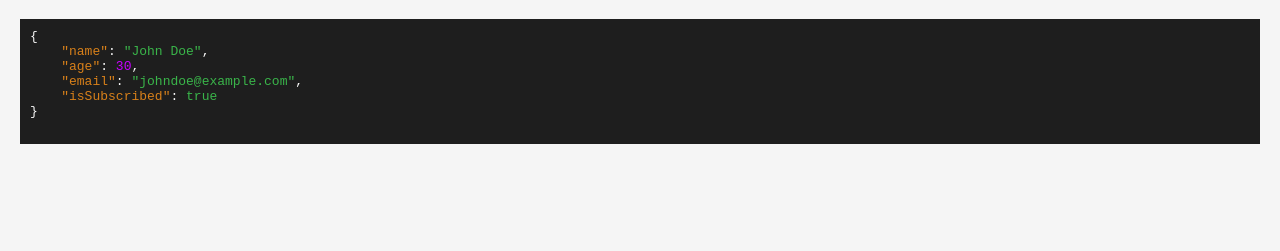
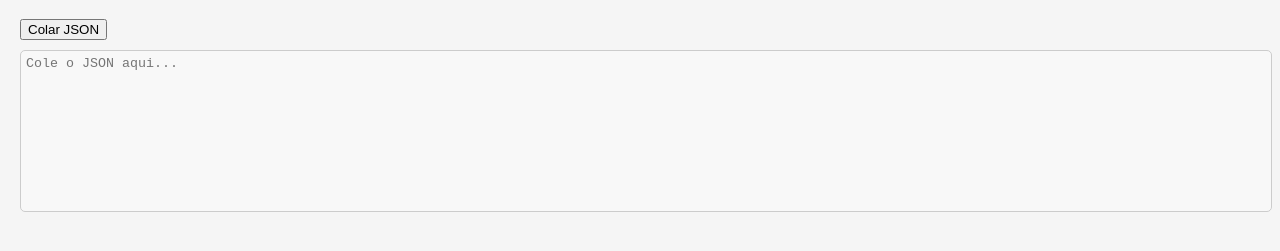
Before and after one commit to AndreLucyo2/html-JSON-editor, a plain HTML site: page index.html in a window 1280 px wide. Shown: the part 61-312 px from the top of the page. Drawn offline with Linux system fonts and the light colour scheme.

Commit message:
versao 003

```diff
--- a/css/style.css
+++ b/css/style.css
@@ -25,3 +25,14 @@ pre {
 .json-number {
     color: #c800ff;
 }
+
+textarea {
+    width: 100%;
+    height: 150px;
+    margin-top: 10px;
+    background-color: #f8f8f8;
+    border: 1px solid #ccc;
+    border-radius: 5px;
+    padding: 5px;
+    resize: none;
+}
--- a/index.html
+++ b/index.html
@@ -8,15 +8,13 @@
 
 <body>
     <h1>Exemplo de Tema de Cores para Blocos de JSON</h1>
-    <div class="json-block">
-        <pre>
-{
-    <span class="json-key">"name"</span>: <span class="json-string">"John Doe"</span>,
-    <span class="json-key">"age"</span>: <span class="json-number">30</span>,
-    <span class="json-key">"email"</span>: <span class="json-string">"johndoe@example.com"</span>,
-    <span class="json-key">"isSubscribed"</span>: <span class="json-string">true</span>
-}
-        </pre>
+    <div>
+        <button onclick="pasteJSON()">Colar JSON</button>
+        <textarea id="jsonInput" placeholder="Cole o JSON aqui..."></textarea>
+    </div>
+
+    <div class="json-block" id="jsonBlock">
+        <!-- O JSON colado será exibido aqui com realce de sintaxe -->
     </div>
 
     <script type="text/javascript" src="./js/jsonFormat.js"></script>
--- a/js/jsonFormat.js
+++ b/js/jsonFormat.js
@@ -1,15 +1,16 @@
-// Syntax highlighting for JSON keys, strings, and numbers using JavaScript
-const jsonBlocks = document.querySelectorAll('.json-block');
+        // Syntax highlighting for JSON keys, strings, and numbers using JavaScript
+        function highlightJSON(json) {
+            const highlightedJSON = json.replace(/(".*?":)/g, '<span class="json-key">$1</span>')
+                .replace(/(".*?")/g, '<span class="json-string">$1</span>')
+                .replace(/(\b\d+\b)/g, '<span class="json-number">$1</span>');
 
-jsonBlocks.forEach((block) => {
-    const lines = block.querySelectorAll('span');
-    lines.forEach((line) => {
-        if (line.classList.contains('json-key')) {
-            line.innerHTML = line.innerHTML.replace(/(".*?":)/g, '<span class="json-key">$1</span>');
-        } else if (line.classList.contains('json-string')) {
-            line.innerHTML = line.innerHTML.replace(/(".*?")/g, '<span class="json-string">$1</span>');
-        } else if (line.classList.contains('json-number')) {
-            line.innerHTML = line.innerHTML.replace(/(\b\d+\b)/g, '<span class="json-number">$1</span>');
+            return highlightedJSON;
         }
-    });
-});
+
+        function pasteJSON() {
+            const jsonInput = document.getElementById('jsonInput');
+            const jsonBlock = document.getElementById('jsonBlock');
+            const json = jsonInput.value;
+
+            jsonBlock.innerHTML = '<pre>' + highlightJSON(json) + '</pre>';
+        }
```
